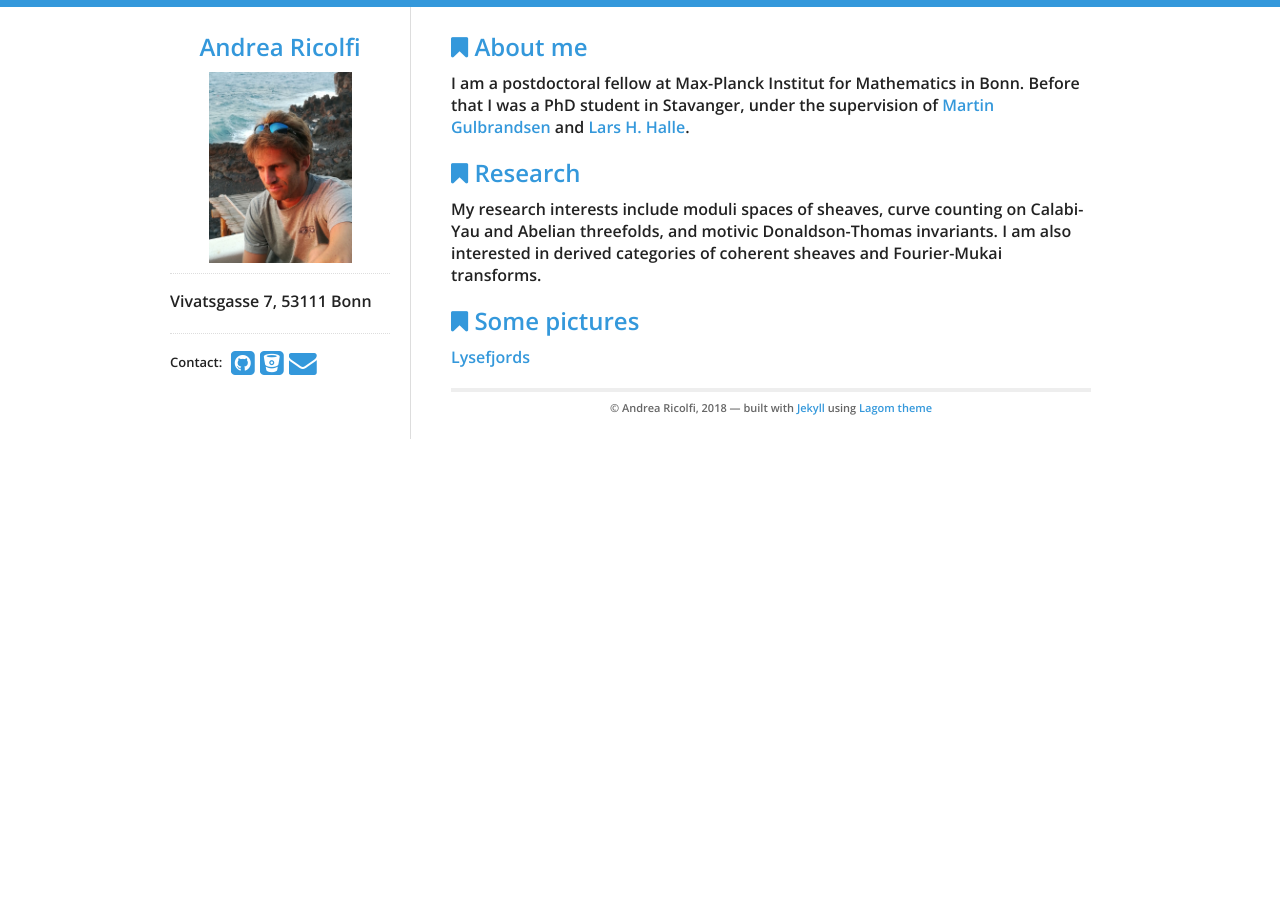
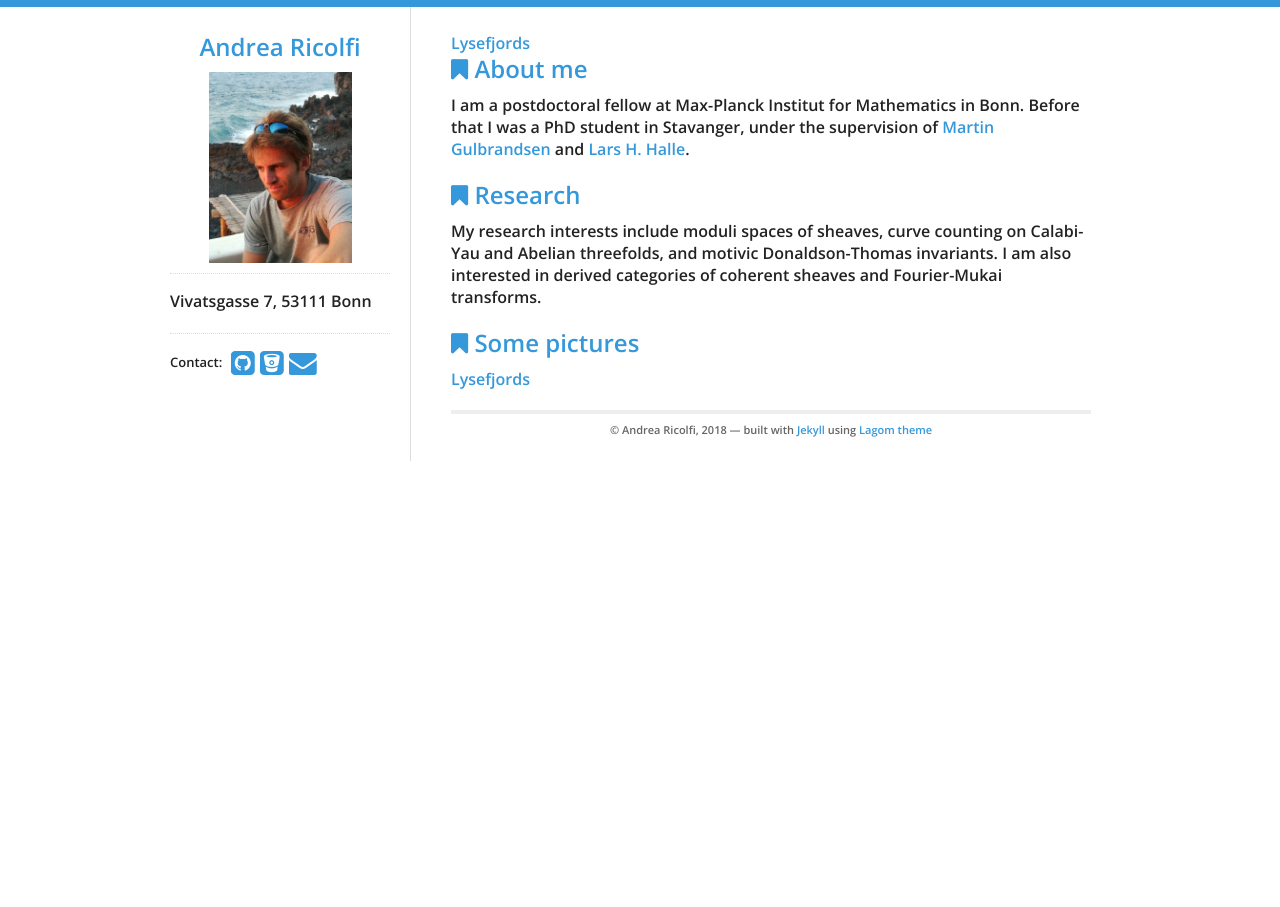
Before and after one commit to atricolfi/atricolfi.github.io, a Jekyll site: the page built from index.html, in a window 1280 px wide. Built offline with Jekyll 4.4.1, drawn with Linux system fonts in a browser that asks for light colours.

Commit message:
Update index.html

```diff
--- a/index.html
+++ b/index.html
@@ -3,6 +3,7 @@ layout: default
 title: Blog Posts
 ---
 
+<a href=”Lysefjord.html”>Lysefjords</a>
 
 <div id="home">
   <h2><i class="fa fa-bookmark"></i> About me</h2>
@@ -24,5 +25,5 @@ I am also interested in derived categories of coherent sheaves and Fourier-Mukai
 <div id="home">
   <h2><i class="fa fa-bookmark"></i> Some pictures</h2>
 <p>
-  <a href=”https://atricolfi.github.io/Lysefjord.html”>Lysefjords</a>
+<a href=”https://atricolfi.github.io/Lysefjord.html”>Lysefjords</a>
 </div>
```
